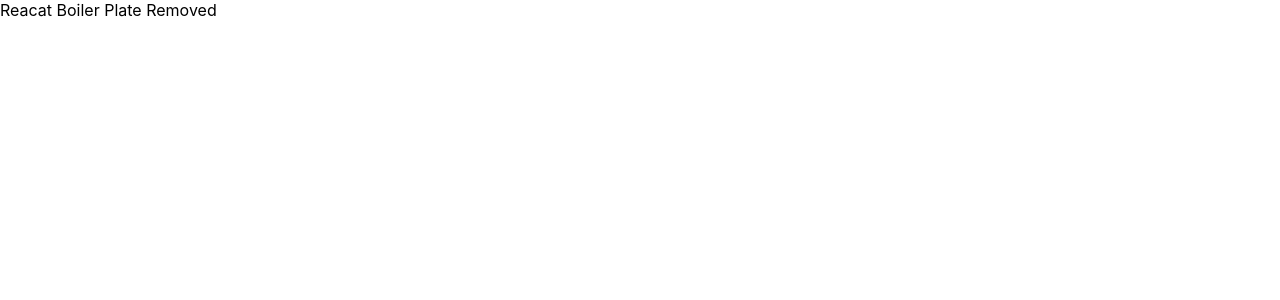
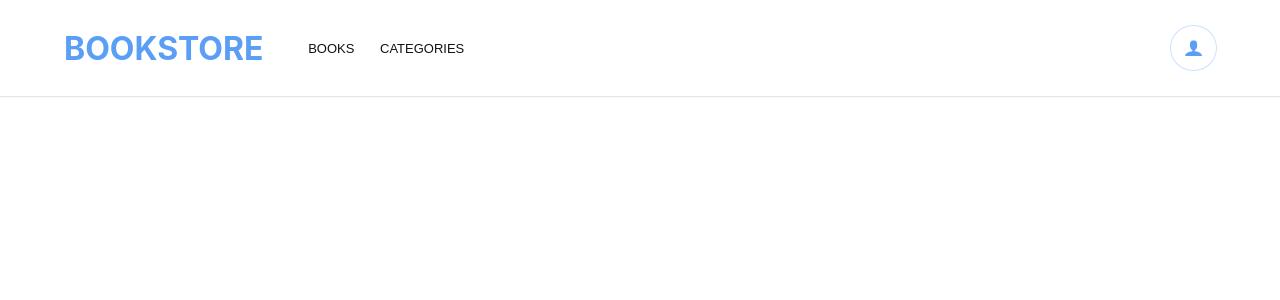
Before and after one commit to MrBrN197/BookStore, a React (Create React App) app: page / in a window 1280 px wide. Shown: the top 300 px of the page. Built offline with nearby package versions, Linux system fonts and the light colour scheme.

Commit message:
Add `Header` component

```diff
--- a/package.json
+++ b/package.json
@@ -8,6 +8,7 @@
     "@testing-library/user-event": "^12.1.10",
     "react": "^17.0.2",
     "react-dom": "^17.0.2",
+    "react-icons": "^4.3.1",
     "react-redux": "^7.2.6",
     "react-router-dom": "^5.3.0",
     "react-scripts": "4.0.3",
--- a/src/components/App.js
+++ b/src/components/App.js
@@ -1,3 +1,7 @@
-const App = () => (<div>App</div>);
+import Header from './Header';
+
+const App = () => (
+  <Header />
+);
 
 export default App;
--- /dev/null
+++ b/src/components/Header.js
@@ -0,0 +1,25 @@
+import { ImUser } from 'react-icons/im';
+import styles from './Header.module.css';
+
+const Header = () => (
+  <header className={styles.header}>
+    <div className={styles.heading}>
+      <h1>BookStore</h1>
+      <nav className={styles.navbar}>
+        <ul>
+          <li>
+            books
+          </li>
+          <li>
+            categories
+          </li>
+        </ul>
+      </nav>
+    </div>
+    <div className={styles.user}>
+      <ImUser />
+    </div>
+  </header>
+);
+
+export default Header;
--- /dev/null
+++ b/src/components/Header.module.css
@@ -0,0 +1,50 @@
+
+.header {
+  display: flex;
+  color: rgb(91, 158, 245);
+  box-shadow: 0 1px 1px rgba(0, 0, 0, 0.1);
+  height: 6rem;
+  justify-content: space-between;
+  align-items: center;
+  padding-inline: 4rem;
+}
+
+.heading {
+  display: flex;
+  align-items: center;
+  gap: 2rem;
+  text-transform: uppercase;
+}
+
+.heading h1 {
+  display: block;
+  display: inline;
+}
+
+.navbar ul {
+  display: flex;
+  color: #121212;
+}
+
+.navbar li {
+  padding-inline: 0.8rem;
+  font-size: 0.813rem;
+  font-family: Montserrat, sans-serif;
+}
+
+.user {
+  border-radius: 100vh;
+  height: 2.8rem;
+  width: 2.8rem;
+  display: flex;
+  justify-content: center;
+  align-items: center;
+  font-size: 1.2rem;
+  box-shadow: 0 0 0 1px rgb(91, 158, 245, 0.3);
+  transition: box-shadow 120ms;
+  cursor: pointer;
+}
+
+.user:hover {
+  box-shadow: 0 0 0 2px rgb(91, 158, 245, 0.3);
+}
--- a/src/index.css
+++ b/src/index.css
@@ -1,3 +1,8 @@
+* {
+  padding: 0;
+  margin: 0;
+}
+
 body {
   margin: 0;
   font-family:
@@ -25,3 +30,7 @@ code {
     'Courier New',
     monospace;
 }
+
+ul {
+  list-style-type: none;
+}
--- a/src/index.js
+++ b/src/index.js
@@ -1,10 +1,11 @@
 import React from 'react';
 import ReactDOM from 'react-dom';
 import './index.css';
+import App from './components/App';
 
 ReactDOM.render(
   <React.StrictMode>
-    <div>Reacat Boiler Plate Removed</div>
+    <App />
   </React.StrictMode>,
   document.getElementById('root'),
 );
```
Also changed, not shown: 1 other file (tests, documents, lock files or other folders).
